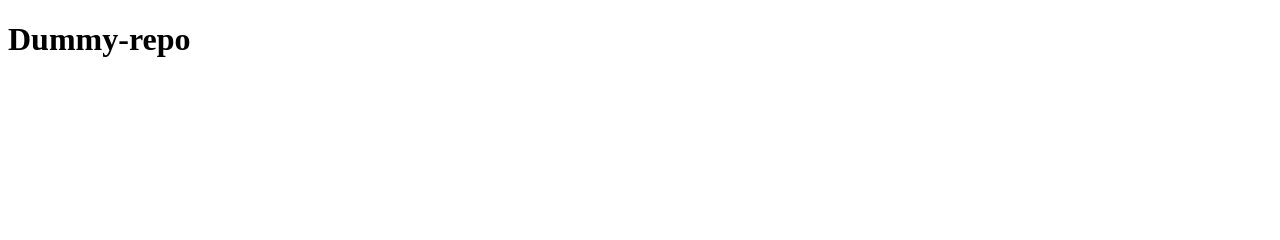
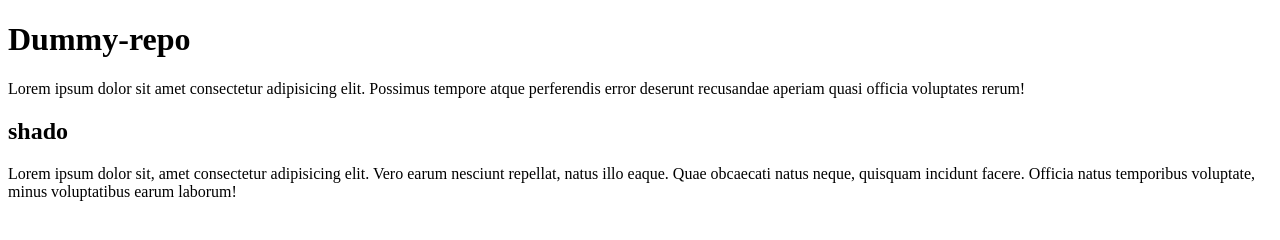
Before and after one commit to Kislame/dummy-repo, a plain HTML site: page index.html in a window 1280 px wide. Drawn offline with Linux system fonts and the light colour scheme.

Commit message:
added content to index html

```diff
--- a/index.html
+++ b/index.html
@@ -8,5 +8,17 @@
   </head>
   <body>
     <h1>Dummy-repo</h1>
+    <p>
+      Lorem ipsum dolor sit amet consectetur adipisicing elit. Possimus tempore
+      atque perferendis error deserunt recusandae aperiam quasi officia
+      voluptates rerum!
+    </p>
+    <h2>shado</h2>
+    <p>
+      Lorem ipsum dolor sit, amet consectetur adipisicing elit. Vero earum
+      nesciunt repellat, natus illo eaque. Quae obcaecati natus neque, quisquam
+      incidunt facere. Officia natus temporibus voluptate, minus voluptatibus
+      earum laborum!
+    </p>
   </body>
 </html>
```
